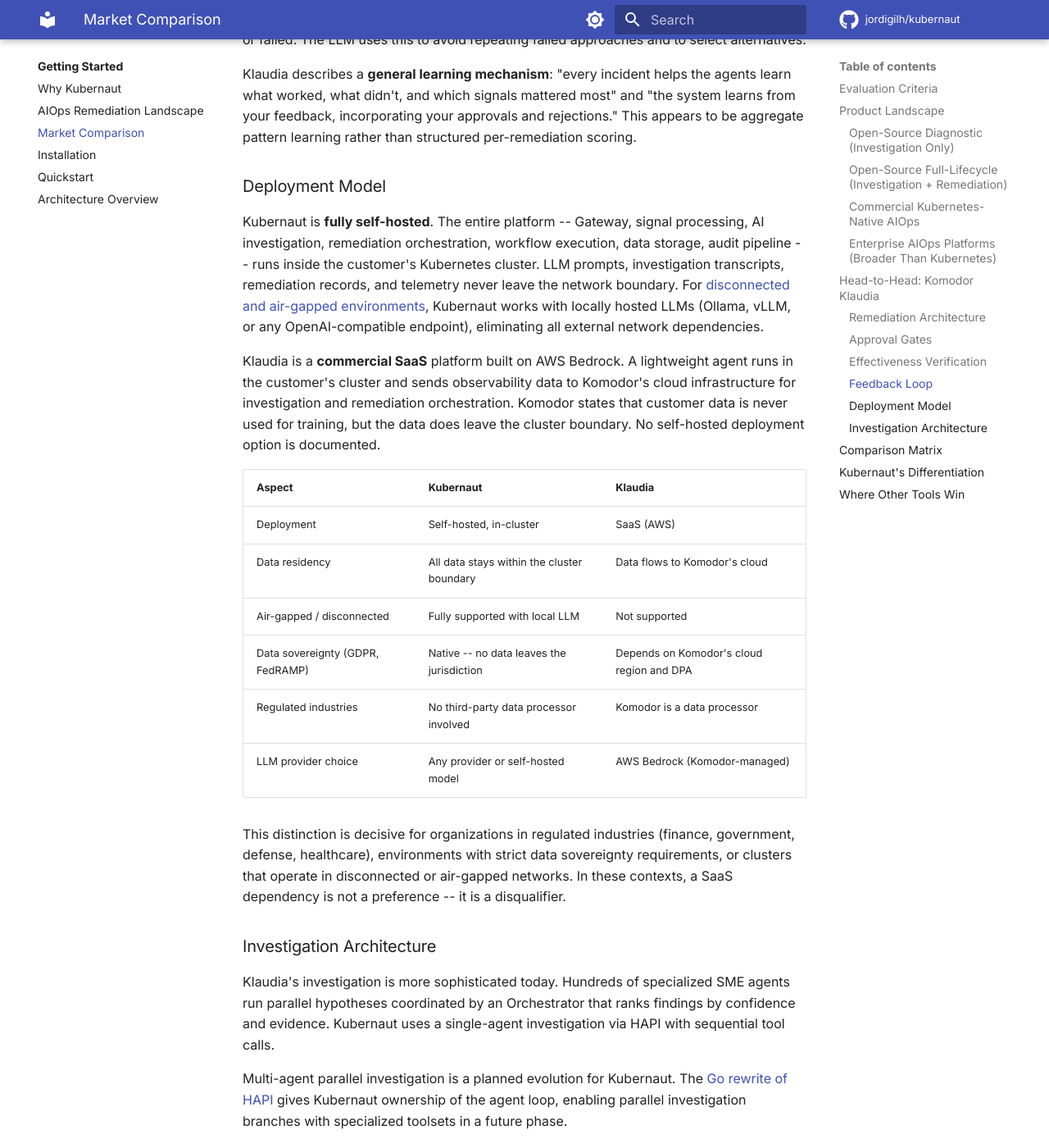
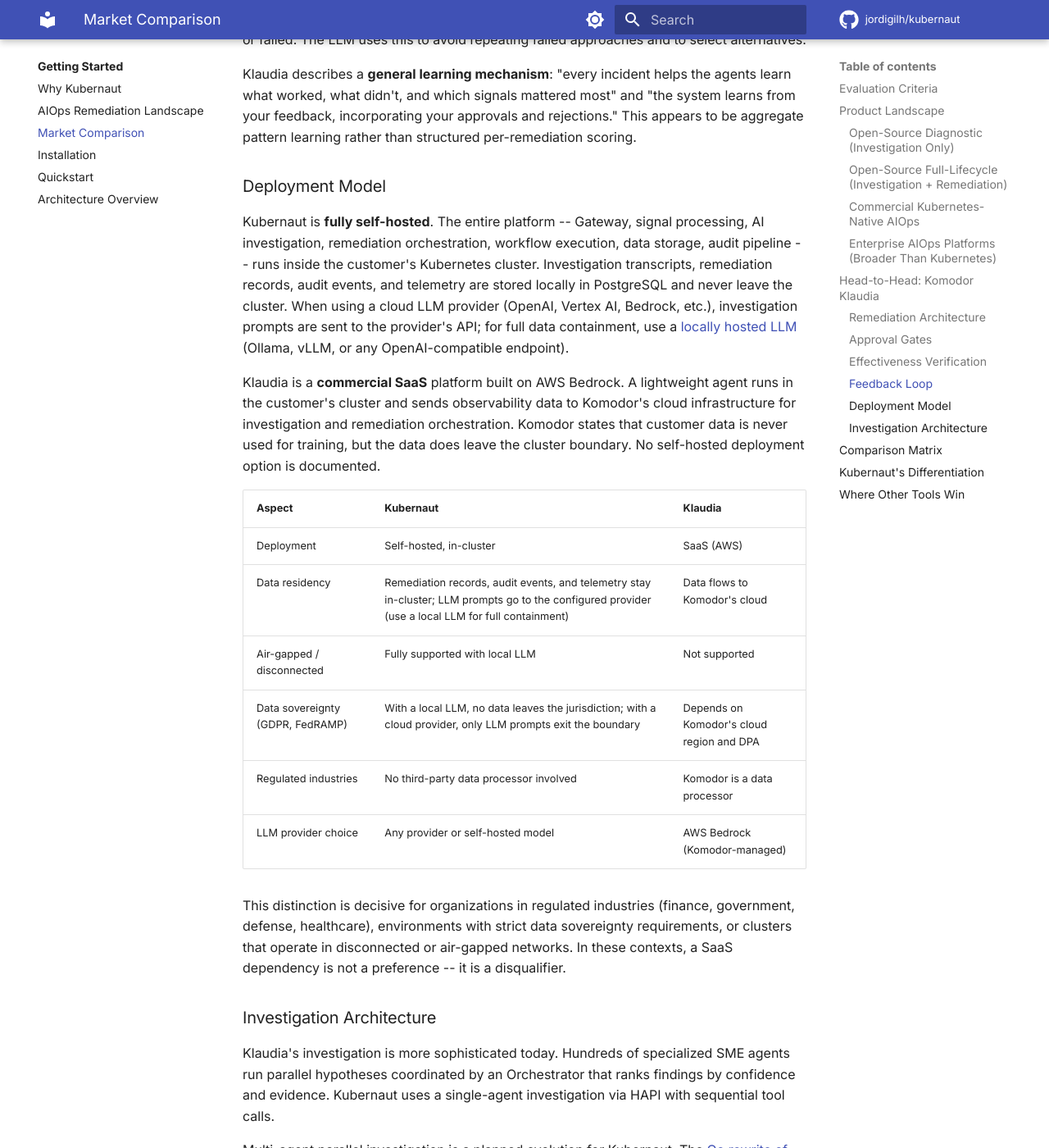
Before and after one commit to jordigilh/kubernaut-docs, an MkDocs documentation site: the page built from docs/getting-started/market-comparison.md, in a window 1280 px wide and 1400 px high, scrolled down 5035 px. Shown: the whole window at 82% size. Built offline with MkDocs 1.6.1 and Material for MkDocs 9.7.7, drawn with Linux system fonts in a browser that asks for light colours; comment, search, counter and statistics services are not loaded; the version menu is left out; some of the changed text lies outside the part shown.

Commit message:
fix: correct data residency claims and restore investigation inputs
- Restore "remediation history" to the investigation parenthetical
  (line 32). The LLM receives remediation history via
  get_resource_context during investigation — this was incorrectly
  removed in the previous commit.
- Qualify data residency claims: investigation transcripts, remediation
  records, audit events, and telemetry stay in-cluster, but LLM prompts
  are sent to the configured provider. Full data containment requires a
  locally hosted LLM. Updated in 3 locations: Deployment Model prose
  (line 101), deployment comparison table (lines 108, 110), and
  Kubernaut's Differentiation bullet (line 146).

Made-with: Cursor

```diff
--- a/docs/getting-started/market-comparison.md
+++ b/docs/getting-started/market-comparison.md
@@ -29,7 +29,7 @@ These tools use LLMs for Kubernetes troubleshooting but do not execute remediati
 
 ### Open-Source Full-Lifecycle (Investigation + Remediation)
 
-**Kubernaut** is the only open-source platform that combines LLM-driven investigation with automated remediation execution, closed-loop verification, and effectiveness feedback. The full pipeline: Detect (Prometheus alerts, Kubernetes events) &rarr; Investigate (LLM with live kubectl, Prometheus, logs) &rarr; Approve (RemediationApprovalRequest CRDs + OPA/Rego policies) &rarr; Remediate (Kubernetes Jobs, Tekton Pipelines, Ansible/AWX) &rarr; Verify (4-dimension effectiveness scoring) &rarr; Notify (Slack, file) &rarr; Learn (effectiveness scores feed future investigations).
+**Kubernaut** is the only open-source platform that combines LLM-driven investigation with automated remediation execution, closed-loop verification, and effectiveness feedback. The full pipeline: Detect (Prometheus alerts, Kubernetes events) &rarr; Investigate (LLM with live kubectl, Prometheus, logs, remediation history) &rarr; Approve (RemediationApprovalRequest CRDs + OPA/Rego policies) &rarr; Remediate (Kubernetes Jobs, Tekton Pipelines, Ansible/AWX) &rarr; Verify (4-dimension effectiveness scoring) &rarr; Notify (Slack, file) &rarr; Learn (effectiveness scores feed future investigations).
 
 ### Commercial Kubernetes-Native AIOps
 
@@ -98,16 +98,16 @@ Klaudia describes a **general learning mechanism**: "every incident helps the ag
 
 ### Deployment Model
 
-Kubernaut is **fully self-hosted**. The entire platform -- Gateway, signal processing, AI investigation, remediation orchestration, workflow execution, data storage, audit pipeline -- runs inside the customer's Kubernetes cluster. LLM prompts, investigation transcripts, remediation records, and telemetry never leave the network boundary. For [disconnected and air-gapped environments](../operations/disconnected-install.md), Kubernaut works with locally hosted LLMs (Ollama, vLLM, or any OpenAI-compatible endpoint), eliminating all external network dependencies.
+Kubernaut is **fully self-hosted**. The entire platform -- Gateway, signal processing, AI investigation, remediation orchestration, workflow execution, data storage, audit pipeline -- runs inside the customer's Kubernetes cluster. Investigation transcripts, remediation records, audit events, and telemetry are stored locally in PostgreSQL and never leave the cluster. When using a cloud LLM provider (OpenAI, Vertex AI, Bedrock, etc.), investigation prompts are sent to the provider's API; for full data containment, use a [locally hosted LLM](../operations/disconnected-install.md) (Ollama, vLLM, or any OpenAI-compatible endpoint).
 
 Klaudia is a **commercial SaaS** platform built on AWS Bedrock. A lightweight agent runs in the customer's cluster and sends observability data to Komodor's cloud infrastructure for investigation and remediation orchestration. Komodor states that customer data is never used for training, but the data does leave the cluster boundary. No self-hosted deployment option is documented.
 
 | Aspect | Kubernaut | Klaudia |
 |---|---|---|
 | Deployment | Self-hosted, in-cluster | SaaS (AWS) |
-| Data residency | All data stays within the cluster boundary | Data flows to Komodor's cloud |
+| Data residency | Remediation records, audit events, and telemetry stay in-cluster; LLM prompts go to the configured provider (use a local LLM for full containment) | Data flows to Komodor's cloud |
 | Air-gapped / disconnected | Fully supported with local LLM | Not supported |
-| Data sovereignty (GDPR, FedRAMP) | Native -- no data leaves the jurisdiction | Depends on Komodor's cloud region and DPA |
+| Data sovereignty (GDPR, FedRAMP) | With a local LLM, no data leaves the jurisdiction; with a cloud provider, only LLM prompts exit the boundary | Depends on Komodor's cloud region and DPA |
 | Regulated industries | No third-party data processor involved | Komodor is a data processor |
 | LLM provider choice | Any provider or self-hosted model | AWS Bedrock (Komodor-managed) |
 
@@ -143,7 +143,7 @@ Kubernaut is the only platform -- open-source or commercial -- that combines all
 - **Closed-loop effectiveness verification**: Every remediation is scored across four dimensions. Failed fixes are marked, triggering escalation or alternative selection.
 - **Structured feedback loop**: Per-remediation effectiveness scores feed directly into future LLM investigations. The system avoids repeating what failed and selects alternatives.
 - **No vendor lock-in**: Works with any LLM provider (OpenAI, Anthropic, Vertex AI, Azure, Ollama, Bedrock), any monitoring stack (Prometheus, Alertmanager, any webhook-capable system), and runs fully self-hosted.
-- **Data sovereignty and air-gapped support**: The entire platform runs inside the customer's cluster. No data -- LLM prompts, investigation transcripts, remediation records, telemetry -- leaves the network boundary. Fully operational in [disconnected/air-gapped environments](../operations/disconnected-install.md) with locally hosted LLMs. No commercial AIOps competitor offers this.
+- **Data sovereignty and air-gapped support**: The entire platform runs inside the customer's cluster. Investigation transcripts, remediation records, audit events, and telemetry stay in-cluster. With a locally hosted LLM, no data leaves the network boundary -- fully operational in [disconnected/air-gapped environments](../operations/disconnected-install.md). No commercial AIOps competitor offers this.
 - **SOC2-aligned audit trails**: Full audit pipeline with 7-year retention. Every investigation, approval decision, remediation action, and effectiveness assessment is a persistent, queryable record.
 
 ## Where Other Tools Win
```
